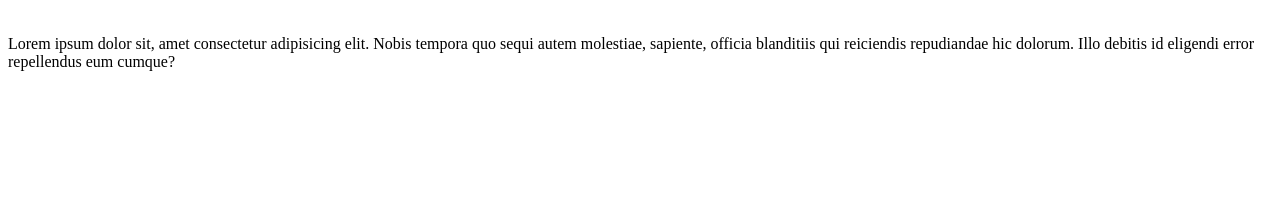
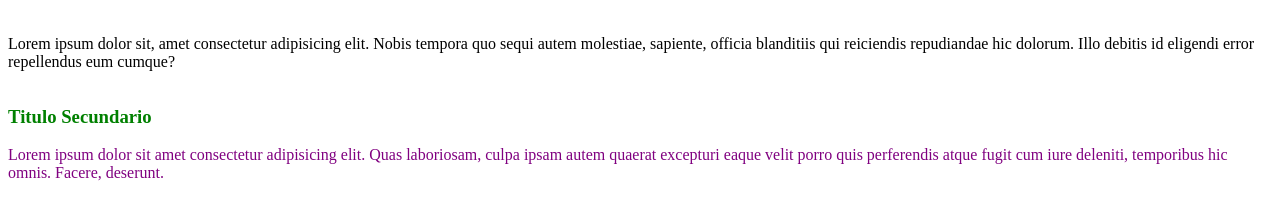
Before and after one commit to esierr01/PRUEBA, a plain HTML site: page index.html in a window 1280 px wide. Shown: the part 61-280 px from the top of the page. Drawn offline with Linux system fonts and the light colour scheme; a script that the page names is missing.

Commit message:
Segundo Lote de Cambios 3er commit

```diff
--- a/css/style.css
+++ b/css/style.css
@@ -9,3 +9,11 @@
 #action {
     display: none;
 }
+
+.titulo-secundario {
+    color: green;
+}
+
+.texto-general {
+    color: purple;
+}
--- a/index.html
+++ b/index.html
@@ -4,7 +4,7 @@
 <head>
     <meta charset='UTF-8'>
     <meta name='viewport' content='width=device-width, initial-scale=1.0'>
-    <title>Cambio 1</title>
+    <title>Cambio 2</title>
     <meta name='description' content='Descripción Página, Palabras Claves'>
     <meta name='robots' content='index, follow'>
     <meta name='author' content='Emmanuel Sierra'>
@@ -25,6 +25,12 @@
 
     <div id="action"></div>
 
+    <h3 class="titulo-secundario">Titulo Secundario</h3>
+
+    <p class="texto-general">Lorem ipsum dolor sit amet consectetur adipisicing elit. Quas laboriosam, culpa ipsam autem
+        quaerat excepturi
+        eaque velit porro quis perferendis atque fugit cum iure deleniti, temporibus hic omnis. Facere, deserunt.</p>
+
 
     <!-- JAVASCRIPT -->
     <script src='./js/main.js'></script>
```
